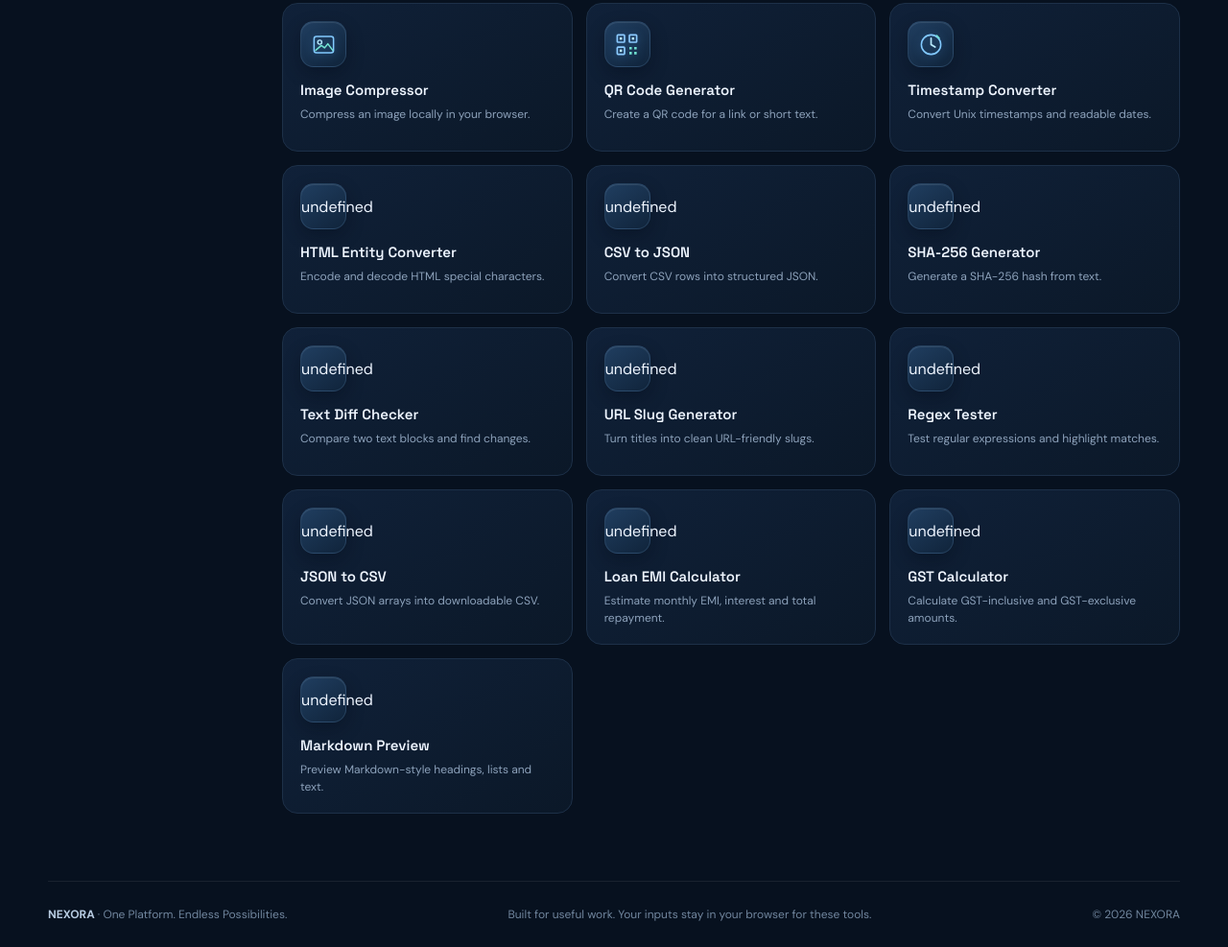
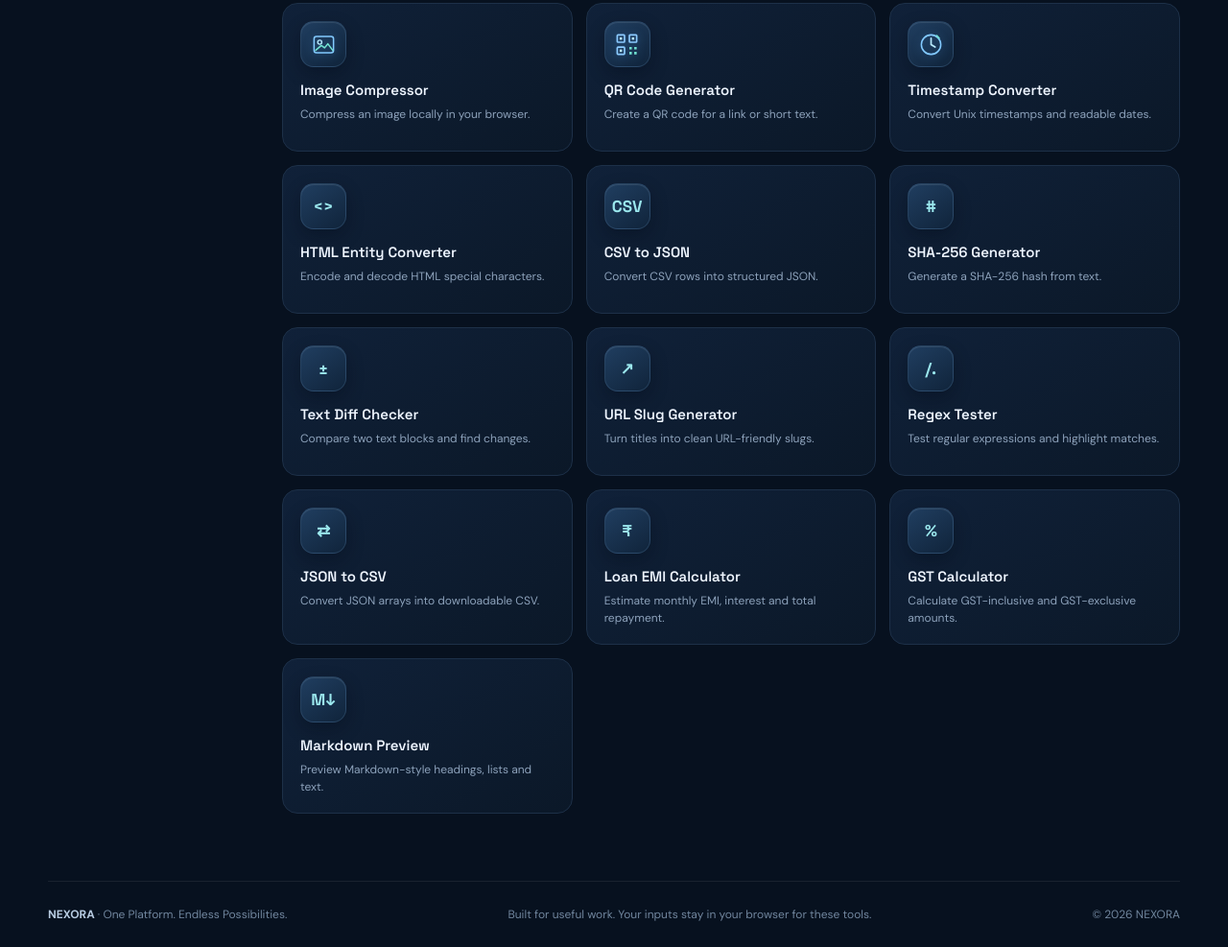
Before and after one commit to sj2751151-coder/nexora, a plain HTML site: page index.html in a window 1280 px wide. Shown: the part 1294-2281 px from the top of the page at 96% size. Drawn offline with Linux system fonts and the light colour scheme.

Commit message:
Fix tool card rendering fallback and validate scripts

```diff
--- a/index.html
+++ b/index.html
@@ -66,7 +66,7 @@ image:'<svg viewBox="0 0 32 32" fill="none"><rect x="4" y="6" width="24" height=
 qr:'<svg viewBox="0 0 32 32" fill="none"><rect x="4" y="4" width="9" height="9" rx="1" stroke="#8bcaff" stroke-width="2"/><rect x="7" y="7" width="3" height="3" fill="#b9eaff"/><rect x="19" y="4" width="9" height="9" rx="1" stroke="#8bcaff" stroke-width="2"/><rect x="22" y="7" width="3" height="3" fill="#b9eaff"/><rect x="4" y="19" width="9" height="9" rx="1" stroke="#8bcaff" stroke-width="2"/><rect x="7" y="22" width="3" height="3" fill="#b9eaff"/><path d="M19 19h3v3h-3zM25 19h3v3h-3zM19 25h3v3h-3zM25 25h3v3h-3z" fill="#72e3d2"/></svg>',
 time:'<svg viewBox="0 0 32 32" fill="none"><circle cx="16" cy="16" r="12" stroke="#83caff" stroke-width="1.8"/><path d="M16 8v8l5 3" stroke="#b9eaff" stroke-width="2"/><path d="M23 5 26 8" stroke="#72e3d2" stroke-width="2"/></svg>'
 };
-function render(){let shown=tools.filter(t=>(category==='All'||t.cat===category)&&(t.name+' '+t.desc).toLowerCase().includes(query));cards.innerHTML=shown.length?shown.map(t=>'<button class="tool-card" data-id="'+t.id+'"><span class="tool-icon">'+iconSvg[t.id]+'</span><strong>'+t.name+'</strong><small>'+t.desc+'</small></button>').join(''):'<div class="empty">No tools found. Try another search.</div>';document.getElementById('count').textContent=shown.length+' tools';}
+function render(){let shown=tools.filter(t=>(category==='All'||t.cat===category)&&(t.name+' '+t.desc).toLowerCase().includes(query));cards.innerHTML=shown.length?shown.map(t=>'<button type="button" class="tool-card" data-id="'+t.id+'"><span class="tool-icon">'+(iconSvg[t.id]||'<span style="font:700 17px Space Grotesk;color:#9be8ee">'+t.icon+'</span>')+'</span><strong>'+t.name+'</strong><small>'+t.desc+'</small></button>').join(''):'<div class="empty">No tools found. Try another search.</div>';document.getElementById('count').textContent=shown.length+' tools';}
 document.getElementById('search').addEventListener('input',e=>{query=e.target.value.toLowerCase();render()});
 document.querySelectorAll('.cat').forEach(b=>b.addEventListener('click',()=>{category=b.dataset.cat;document.querySelectorAll('.cat').forEach(x=>x.classList.toggle('active',x===b));render()}));
 cards.addEventListener('click',e=>{let b=e.target.closest('[data-id]');if(b)openTool(b.dataset.id)});
```
